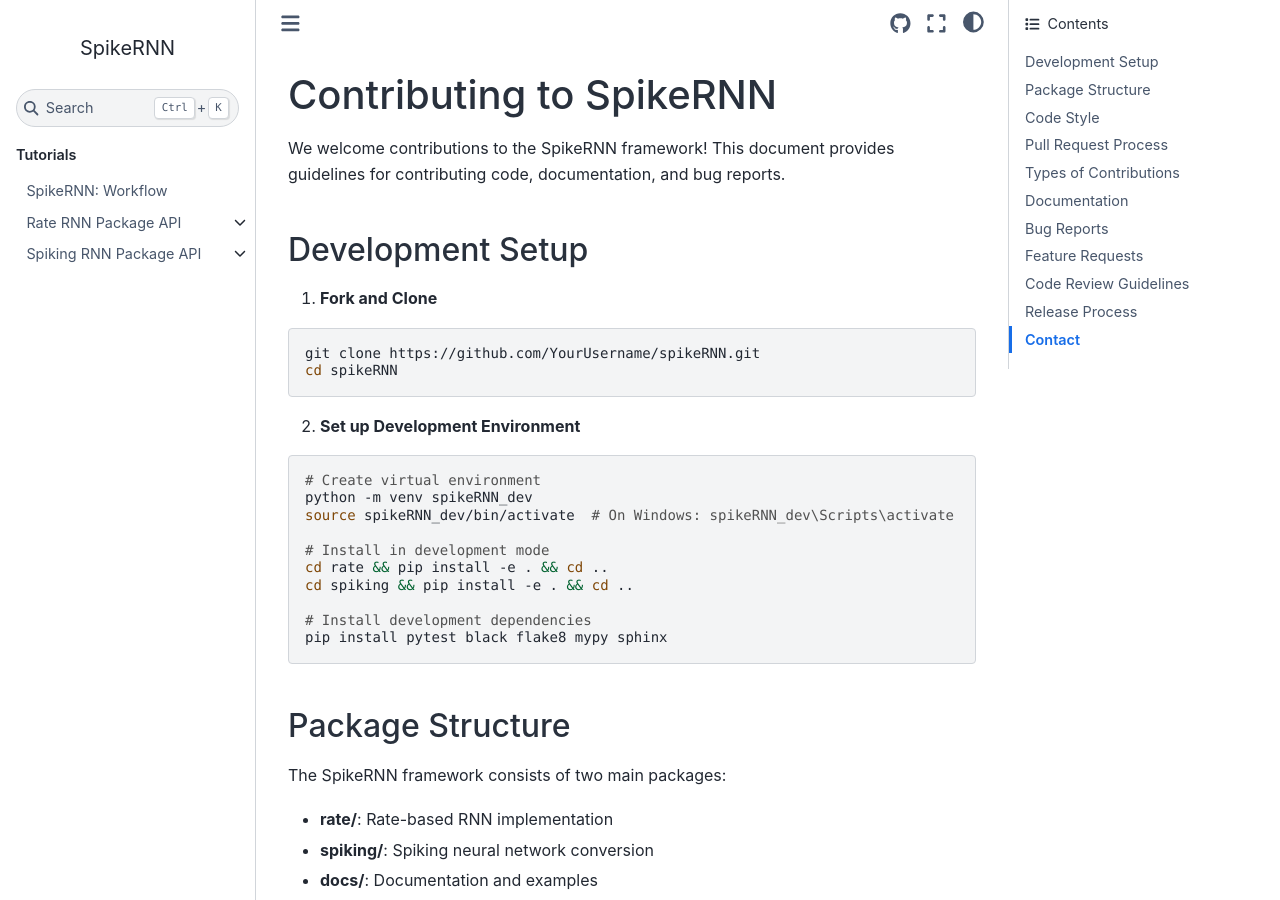
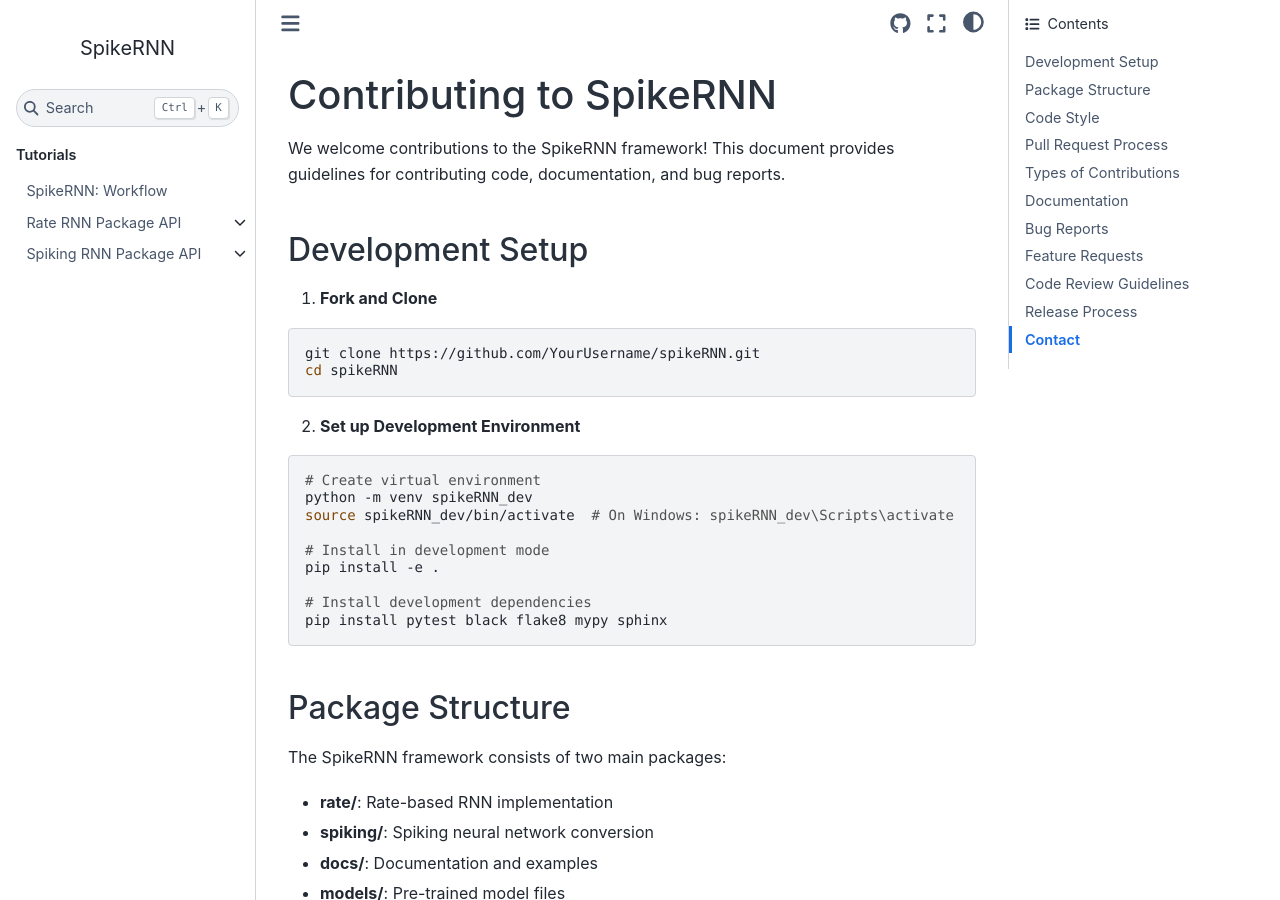
Before and after one commit to NuttidaLab/spikeRNN, a Sphinx documentation site: the page built from docs/contributing.rst, in a window 1280 px wide and 900 px high. Built offline with Sphinx 7.4.7 and the Sphinx Book theme 1.1.4, drawn with Linux system fonts in a browser that asks for light colours.

Commit message:
fix installation instructions

```diff
--- a/docs/contributing.rst
+++ b/docs/contributing.rst
@@ -22,8 +22,7 @@ Development Setup
    source spikeRNN_dev/bin/activate  # On Windows: spikeRNN_dev\Scripts\activate
 
    # Install in development mode
-   cd rate && pip install -e . && cd ..
-   cd spiking && pip install -e . && cd ..
+   pip install -e .
 
    # Install development dependencies
    pip install pytest black flake8 mypy sphinx
```
